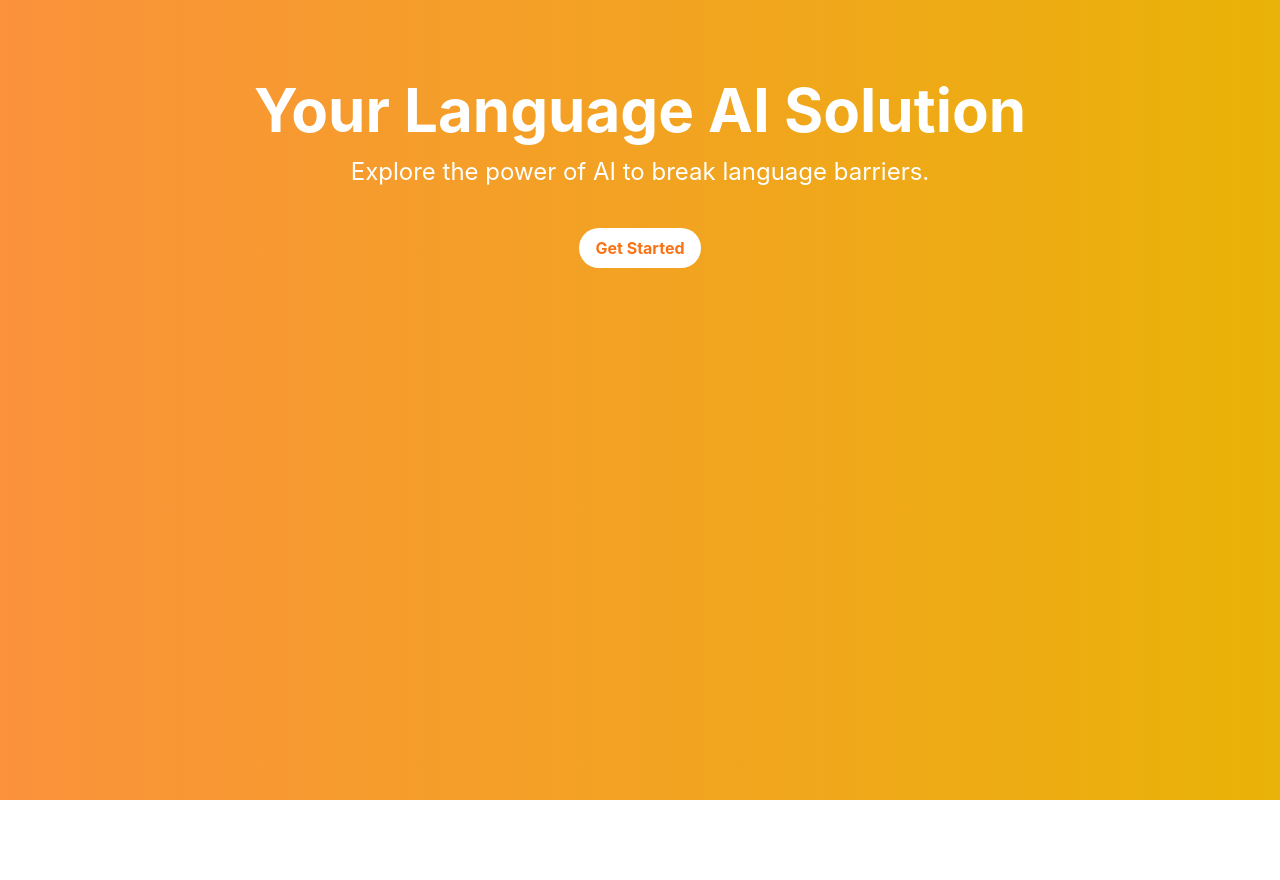
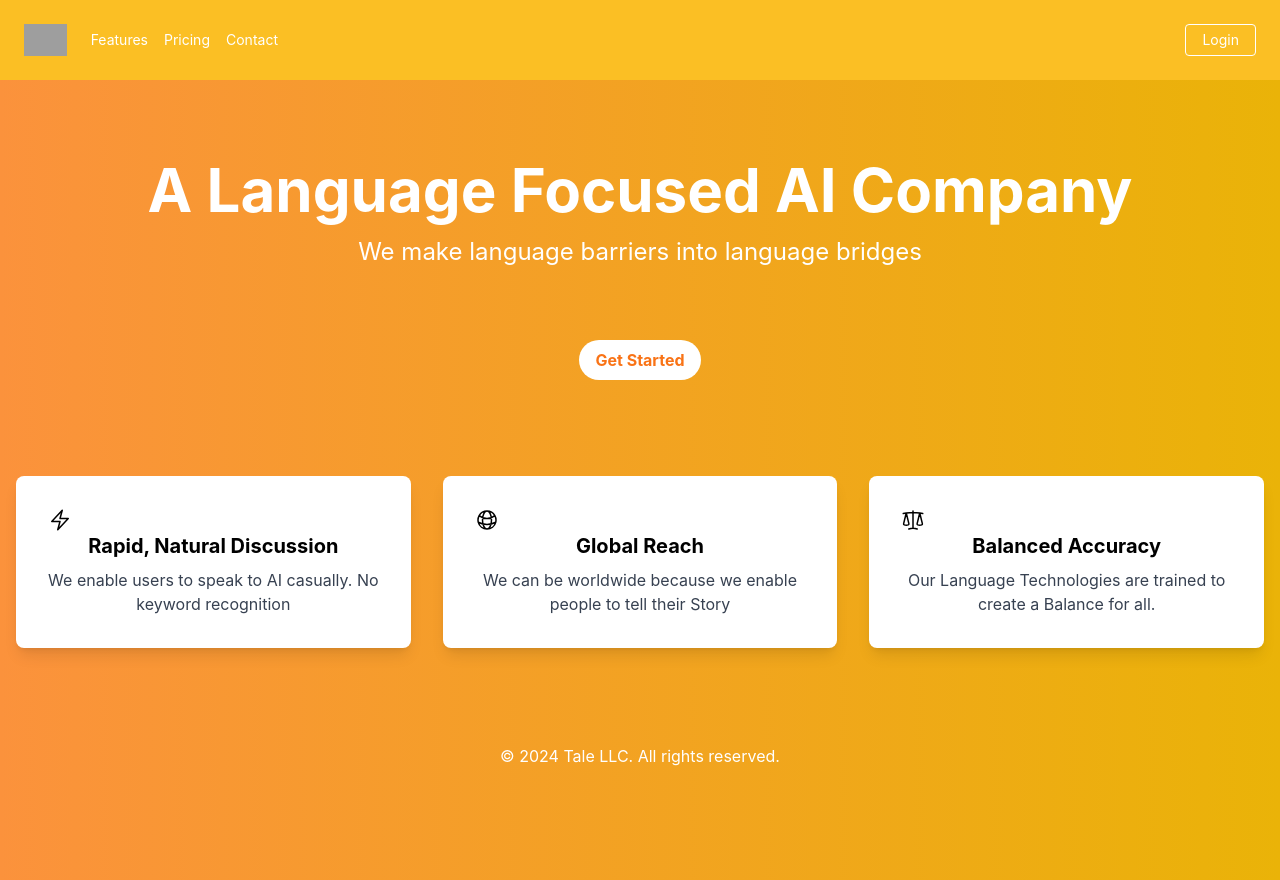
Before and after one commit to taletech/langLanding, a React (Create React App) app: page / in a window 1280 px wide. Before the commit the page ends 800 px from the top, so only its background shows below. Built offline with nearby package versions, Linux system fonts and the light colour scheme; grey boxes are pictures that could not be loaded.

Commit message:
Added tiles for features

```diff
--- a/package.json
+++ b/package.json
@@ -3,9 +3,11 @@
   "version": "0.1.0",
   "private": true,
   "dependencies": {
+    "@heroicons/react": "^2.1.3",
     "@testing-library/jest-dom": "^5.17.0",
     "@testing-library/react": "^13.4.0",
     "@testing-library/user-event": "^13.5.0",
+    "heroicons": "^2.1.3",
     "react": "^18.2.0",
     "react-dom": "^18.2.0",
     "react-router-dom": "^6.22.3",
--- a/src/components/main/Main.jsx
+++ b/src/components/main/Main.jsx
@@ -1,28 +1,68 @@
 import React from "react";
+import Navbar from '../nav/Nav';
 
 const Main = () => {
     return (
+        <>
+            <Navbar />
             <div className="min-h-screen bg-gradient-to-r from-orange-400 to-yellow-500">
-            <nav className="bg-transparent">
-            </nav>
-
                 <header className="text-center pt-20 pb-10">
                     <h1 className="text-6xl font-bold text-white">
-                    Your Language AI Solution
+                        A Language Focused AI Company
                     </h1>
                     <p className="text-2xl text-white mt-4">
-                    Explore the power of AI to break language barriers.
+                        We make language barriers into language bridges
                     </p>
                 </header>
 
-            <div className="flex justify-center">
+                <div className="flex justify-center my-8">
                     <button className="bg-white text-orange-500 font-bold py-2 px-4 rounded-full hover:bg-orange-100 transition duration-300">
                         Get Started
                     </button>
                 </div>
-            <footer className="text-white">
+
+                {/* Feature Section */}
+                <section className="px-4 py-16 mx-auto max-w-7xl">
+                    <div className="grid grid-cols-1 gap-8 md:grid-cols-3 text-center">
+                        {/* Individual feature */}
+                        <div className="p-8 bg-white rounded-lg shadow-lg">
+                            <svg xmlns="http://www.w3.org/2000/svg" fill="none" viewBox="0 0 24 24" strokeWidth={1.5}
+                                 stroke="currentColor" className="w-6 h-6">
+                                <path strokeLinecap="round" strokeLinejoin="round"
+                                      d="m3.75 13.5 10.5-11.25L12 10.5h8.25L9.75 21.75 12 13.5H3.75Z"/>
+                            </svg>
+
+                            <h2 className="mb-2 text-xl font-bold">Rapid, Natural Discussion</h2>
+                            <p className="text-gray-700">We enable users to speak to AI casually. No keyword recognition</p>
+                        </div>
+                        <div className="p-8 bg-white rounded-lg shadow-lg">
+                            <svg xmlns="http://www.w3.org/2000/svg" fill="none" viewBox="0 0 24 24" strokeWidth={1.5}
+                                 stroke="currentColor" className="w-6 h-6">
+                                <path strokeLinecap="round" strokeLinejoin="round"
+                                      d="M12 21a9.004 9.004 0 0 0 8.716-6.747M12 21a9.004 9.004 0 0 1-8.716-6.747M12 21c2.485 0 4.5-4.03 4.5-9S14.485 3 12 3m0 18c-2.485 0-4.5-4.03-4.5-9S9.515 3 12 3m0 0a8.997 8.997 0 0 1 7.843 4.582M12 3a8.997 8.997 0 0 0-7.843 4.582m15.686 0A11.953 11.953 0 0 1 12 10.5c-2.998 0-5.74-1.1-7.843-2.918m15.686 0A8.959 8.959 0 0 1 21 12c0 .778-.099 1.533-.284 2.253m0 0A17.919 17.919 0 0 1 12 16.5c-3.162 0-6.133-.815-8.716-2.247m0 0A9.015 9.015 0 0 1 3 12c0-1.605.42-3.113 1.157-4.418"/>
+                            </svg>
+
+                            <h2 className="mb-2 text-xl font-bold">Global Reach</h2>
+                            <p className="text-gray-700">We can be worldwide because we enable people to tell their Story</p>
+                        </div>
+                        <div className="p-8 bg-white rounded-lg shadow-lg">
+                            <svg xmlns="http://www.w3.org/2000/svg" fill="none" viewBox="0 0 24 24" strokeWidth={1.5}
+                                 stroke="currentColor" className="w-6 h-6">
+                                <path strokeLinecap="round" strokeLinejoin="round"
+                                      d="M12 3v17.25m0 0c-1.472 0-2.882.265-4.185.75M12 20.25c1.472 0 2.882.265 4.185.75M18.75 4.97A48.416 48.416 0 0 0 12 4.5c-2.291 0-4.545.16-6.75.47m13.5 0c1.01.143 2.01.317 3 .52m-3-.52 2.62 10.726c.122.499-.106 1.028-.589 1.202a5.988 5.988 0 0 1-2.031.352 5.988 5.988 0 0 1-2.031-.352c-.483-.174-.711-.703-.59-1.202L18.75 4.971Zm-16.5.52c.99-.203 1.99-.377 3-.52m0 0 2.62 10.726c.122.499-.106 1.028-.589 1.202a5.989 5.989 0 0 1-2.031.352 5.989 5.989 0 0 1-2.031-.352c-.483-.174-.711-.703-.59-1.202L5.25 4.971Z"/>
+                            </svg>
+
+                            <h2 className="mb-2 text-xl font-bold">Balanced Accuracy</h2>
+                            <p className="text-gray-700">Our Language Technologies are trained to create a Balance for all.</p>
+                        </div>
+                    </div>
+                </section>
+
+                <footer className="text-center text-white py-8">
+                    © 2024 Tale LLC. All rights reserved.
                 </footer>
             </div>
+        </>
     );
 };
 
--- /dev/null
+++ b/src/components/nav/Nav.jsx
@@ -0,0 +1,34 @@
+const Navbar = () => {
+    return (
+        <nav className="flex items-center justify-between flex-wrap p-6 bg-amber-400">
+            <div className="flex items-center flex-shrink-0 text-black mr-6">
+
+                <img src="/path-to-your-logo.png" alt="Tale" className="h-8 w-auto" />
+
+            </div>
+
+            <div className="block lg:hidden">
+
+            </div>
+
+            <div className="w-full flex-grow lg:flex lg:items-center lg:w-auto">
+                <div className="text-sm lg:flex-grow">
+                    <a href="#features" className="inline-block mt-4 lg:mt-0 text-white hover:text-orange-300 mr-4">
+                        Features
+                    </a>
+                    <a href="#pricing" className="inline-block mt-4 lg:mt-0 text-white hover:text-orange-300 mr-4">
+                        Pricing
+                    </a>
+                    <a href="#contact" className="inline-block mt-4 lg:mt-0 text-white hover:text-orange-300">
+                        Contact
+                    </a>
+                </div>
+                    <a href="#login" className="inline-block text-sm px-4 py-2 leading-none border rounded text-white border-white hover:border-transparent hover:text-orange-500 hover:bg-white mt-4 lg:mt-0">
+                        Login
+                    </a>
+            </div>
+        </nav>
+    );
+};
+
+export default Navbar;
```
Also changed, not shown: src/components/nav/Nav.css (added), 1 other file (tests, documents, lock files or other folders). Lines whose indentation alone changed are shown as unchanged.
